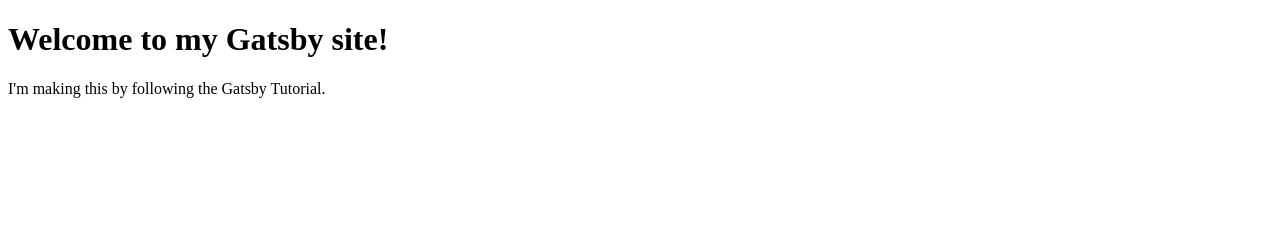
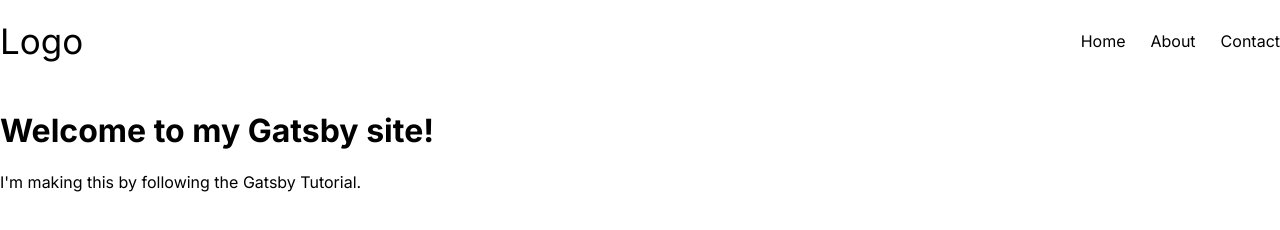
Before and after one commit to Abdulloh0109/gatsby, a Gatsby site: page / in a window 1280 px wide. Built offline with nearby package versions, Linux system fonts and the light colour scheme; Gatsby itself is replaced by a stand-in of ours.

Commit message:
header end

```diff
--- a/gatsby-config.js
+++ b/gatsby-config.js
@@ -2,5 +2,12 @@
   siteMetadata: {
     siteUrl: `https://www.yourdomain.tld`,
   },
-  plugins: [],
+  plugins: [
+    {
+      resolve: `gatsby-plugin-sass`,
+      options: {
+        implementation: require("sass"),
+      },
+    },
+  ],
 }
--- a/package.json
+++ b/package.json
@@ -16,7 +16,9 @@
   },
   "dependencies": {
     "gatsby": "^4.24.0",
+    "gatsby-plugin-sass": "^5.24.0",
     "react": "^18.1.0",
-    "react-dom": "^18.1.0"
+    "react-dom": "^18.1.0",
+    "sass": "^1.55.0"
   }
 }
--- /dev/null
+++ b/src/assets/style/index.scss
@@ -0,0 +1,10 @@
+@import url('https://fonts.googleapis.com/css2?family=Inter:wght@300;400;500;600;700;800;900&display=swap');
+
+body {
+  padding: 0;
+  box-sizing: border-box;
+  max-width: 1440px;
+  width: 100%;
+  margin: 0 auto;
+  font-family: 'Inter', sans-serif;
+}
--- /dev/null
+++ b/src/components/header/headers.module.scss
@@ -0,0 +1,30 @@
+.root {
+  height: 70px;
+  margin-top: 20px;
+}
+
+.header {
+  margin: 0;
+  padding: 0;
+  display: flex;
+  justify-content: space-between;
+  align-items: center;
+}
+
+.logo {
+  font-size: 35px;
+  cursor: pointer;
+}
+
+.navMenu {
+  display: flex;
+  justify-content: center;
+  align-items: center;
+  gap: 25px;
+}
+
+.navItem {
+  text-decoration: none;
+  list-style: none;
+  cursor: pointer;
+}
--- /dev/null
+++ b/src/components/header/index.js
@@ -0,0 +1,20 @@
+import React from 'react';
+import * as cls from "./headers.module.scss"
+import {menu} from "../../configs/menu"
+import {Logo} from "../../configs/constans";
+const Header = () => {
+    return (
+        <div className={cls.root}>
+            <ul className={cls.header}>
+               <span className={cls.logo}>{Logo}</span>
+                <div className={cls.navMenu}>
+                    {menu.map((item) => (
+                        <li className={cls.navItem} key={item.id}>{item.title}</li>
+                    ))}
+                </div>
+            </ul>
+        </div>
+    );
+};
+
+export default Header;
--- /dev/null
+++ b/src/configs/constans.js
@@ -0,0 +1 @@
+export const Logo = "Logo"
--- /dev/null
+++ b/src/configs/menu.js
@@ -0,0 +1,14 @@
+export const menu = [
+    {
+        title: 'Home',
+        id: 'Home',
+    },
+    {
+        title: 'About',
+        id: 'About',
+    },
+    {
+        title: 'Contact',
+        id: 'Contact',
+    },
+]
--- a/src/pages/index.js
+++ b/src/pages/index.js
@@ -1,10 +1,13 @@
 import * as React from "react"
 import {SEO} from "../components/SEO";
+import Header from "../components/header";
+import "../assets/style/index.scss"
 
 const App = () => {
     return (
         <main>
             <SEO title={"App page"}/>
+            <Header/>
             <h1>Welcome to my Gatsby site!</h1>
             <p>I'm making this by following the Gatsby Tutorial.</p>
         </main>
```
Also changed, not shown: 1 other file.
